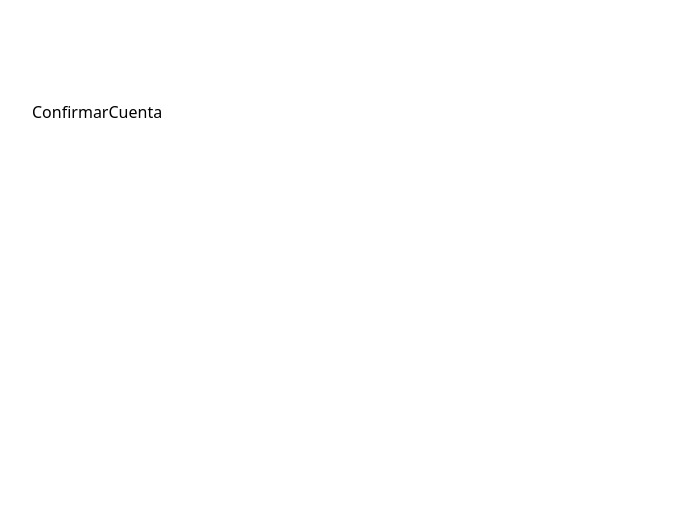
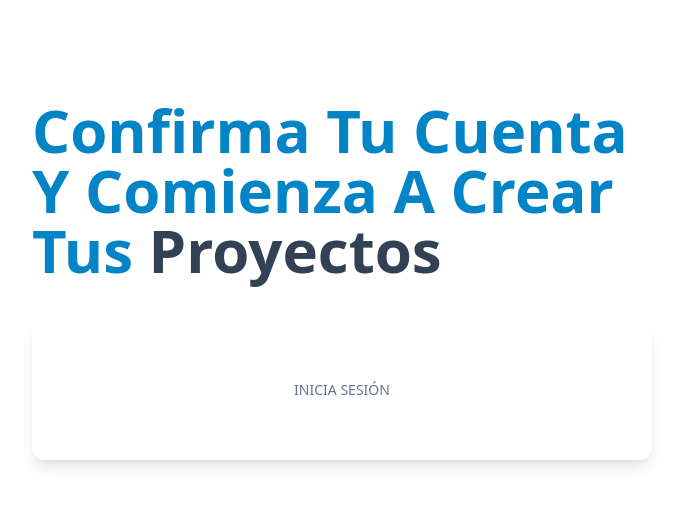
Before and after one commit to crccode/frontend_uptask, a React app: page /confirmar/1 in a window 1280 px wide. Shown: the top 506 px of the page, without its empty margins (298-979 px from the left). Built offline with nearby package versions, Linux system fonts and the light colour scheme; the HTML template or start-up script is replaced by a standard one.

Commit message:
PAGINA CONFIRMAR CUENTA

```diff
--- a/src/paginas/ConfirmarCuenta.jsx
+++ b/src/paginas/ConfirmarCuenta.jsx
@@ -1,11 +1,23 @@
-import React from 'react'
-
+import React from "react";
+import { Link, useNavigate } from "react-router-dom";
 const ConfirmarCuenta = () => {
   return (
-    <div>
-      ConfirmarCuenta
-    </div>
-  )
-}
+    <>
+      <h1 className="text-sky-600 font-black text-6xl capitalize">
+        Confirma tu cuenta y Comienza a crear tus {""}
+        <span className="text-slate-700">proyectos</span>
+      </h1>
 
-export default ConfirmarCuenta
+      <div className="mt-20 md:mt-10 shadow-lg px-5 py-10 rounded-xl bg-white">
+        <Link
+          className="block text-center my-5 text-slate-500 uppercase text-sm"
+          to="/"
+        >
+          Inicia Sesión
+        </Link>
+      </div>
+    </>
+  );
+};
+
+export default ConfirmarCuenta;
```
